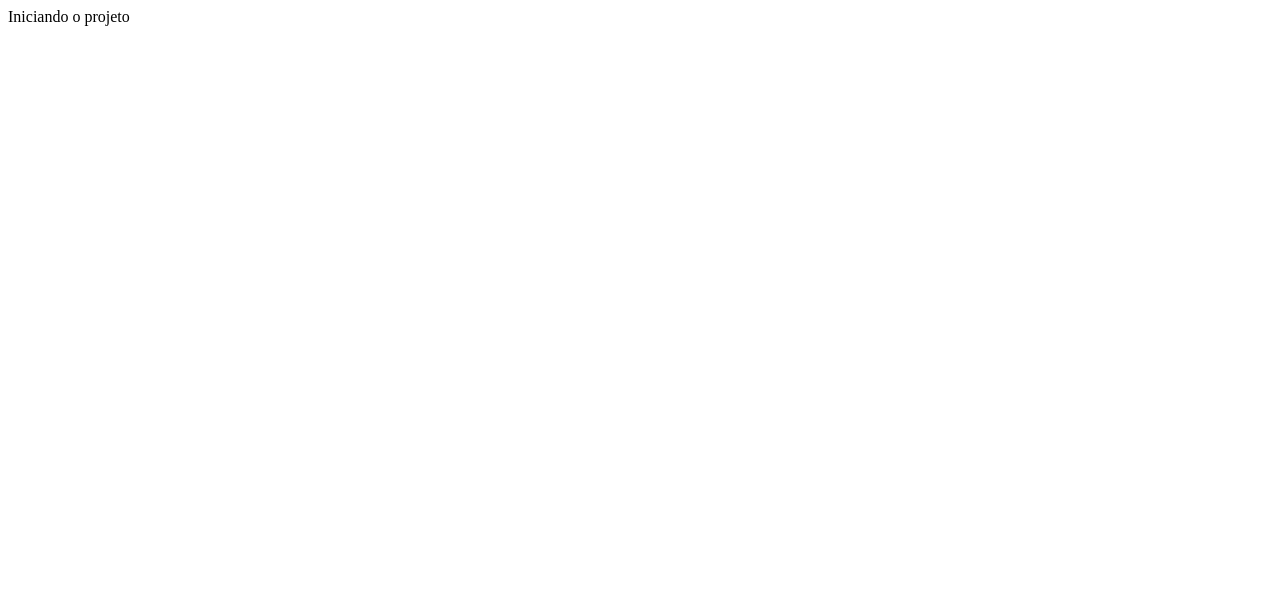
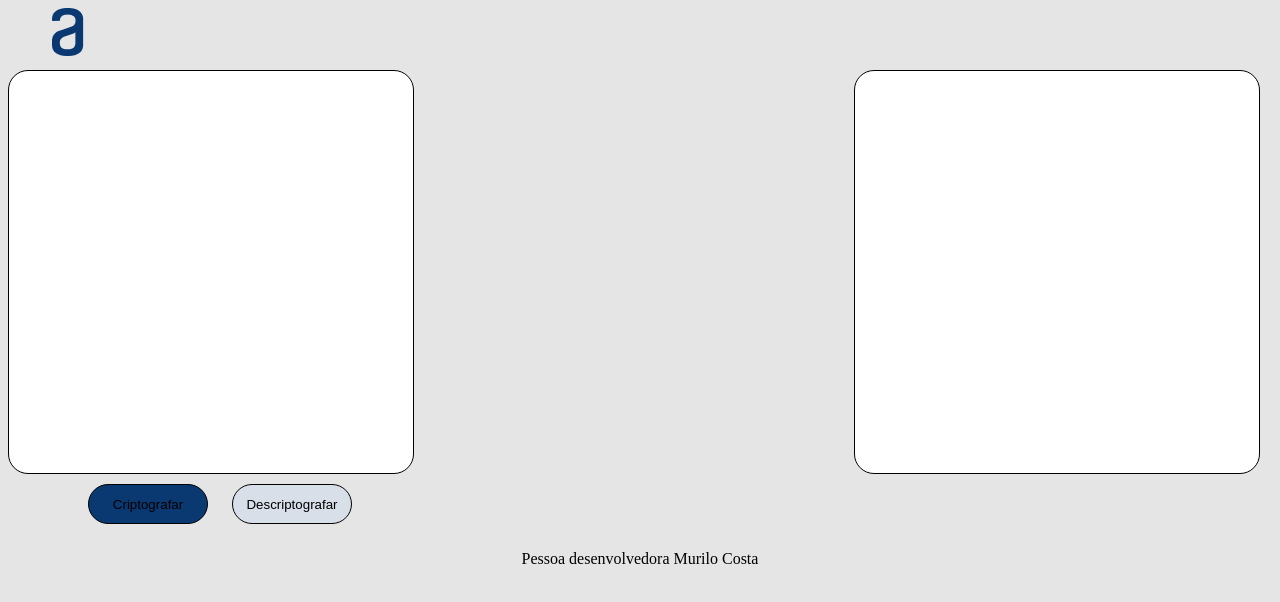
Before and after one commit to mu-costa/challenge-oracle-one, a plain HTML site: page index.html in a window 1280 px wide. Drawn offline with Linux system fonts and the light colour scheme.

Commit message:
comitao bomba

```diff
--- a/css/style.css
+++ b/css/style.css
@@ -0,0 +1,72 @@
+body {
+    background-color: #E5E5E5;
+    font-family: 'Times New Roman', Times, serif
+}
+
+#logo img {
+    width: 120px;
+    height: 48px;
+}
+
+section {
+    display: inline-block;
+    padding-top: 10px;
+}
+
+#output-crypto-descrypto-area{
+    position: absolute;
+    right: 20px;
+}
+
+#output-text-area{
+    width: 50%;
+    height: 50%;
+}
+#input-area {
+    width: 400px;
+    height: 400px;
+    display: block;
+    border: 1px solid #000;
+    border-radius: 20px;
+}
+
+.container {
+    margin-right: auto;
+    margin-left: auto;
+}
+
+#button-area {
+    margin-left: 70px;
+    padding: 10px;
+}
+
+button {
+    width: 120px;
+    height: 40px;
+    border: 1px solid #000;
+    border-radius: 24px;
+    padding: 10px;
+    text-align: center;
+}
+
+#crypto-button {
+    background-color: #0A3871;
+    margin-right: 20px;
+
+}
+
+#decrypto-button {
+    background-color: #D8DFE8;
+}
+
+#output-area {
+    width: 400px;
+    height: 400px;
+    display: block;
+    border: 1px solid #000;
+    border-radius: 20px;
+}
+
+#footer {
+    text-align: center;
+}
--- a/index.html
+++ b/index.html
@@ -2,9 +2,34 @@
 <html lang="pt-br">
     <head>
         <meta charset="utf-8">
+        <link href="css/style.css" rel="stylesheet">
+        <script defer src="js/scripts.js"></script>
         <title>Encryptor or Descryptor</title>
     </head>
     <body>
-        <span>Iniciando o projeto</span>
+
+        <header>
+            <div id='logo'>
+                <img src="img/Logo@1x.png" alt="logo da alura">
+            </div>
+        </header>
+
+        <section id='input-crypto-descrypto-area'>
+                <input id='input-area' type="text">
+                <div id='button-area' class="container">
+                    <button id='crypto-button'>Criptografar</button>
+                    <button id='decrypto-button'>Descriptografar</button>
+                </div>
+        </section >
+
+        <section id='output-crypto-descrypto-area'>
+            <input id='output-area' type="text">
+        </section>
+
+        <footer>
+            <div id='footer'>
+                <p>Pessoa desenvolvedora Murilo Costa</p>
+            </div>
+        </footer>
     </body>
 </html>
--- a/js/scripts.js
+++ b/js/scripts.js
@@ -0,0 +1,8 @@
+const inputArea = document.querySelector('#input-area');
+const criptografarBotao = document.getElementById('crypto-button');
+
+criptografarBotao.addEventListener('click',function (){
+    let texto;
+    texto = inputArea.innerHTML;
+    console.log(texto);
+})
```
Also changed, not shown: 1 other file.
